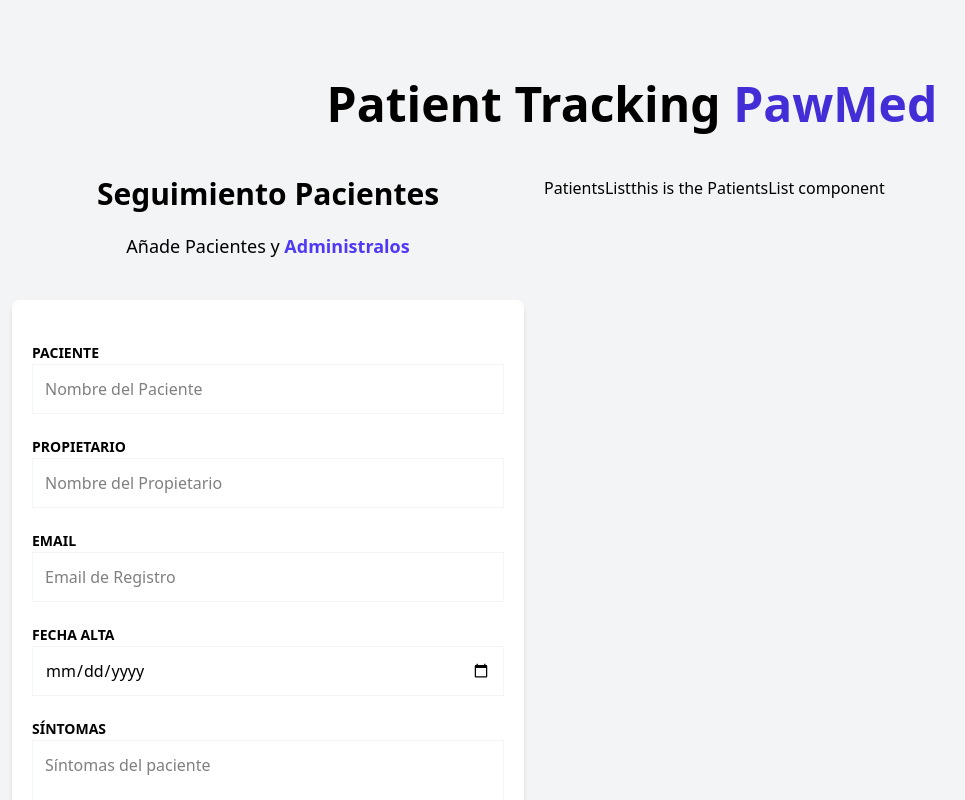
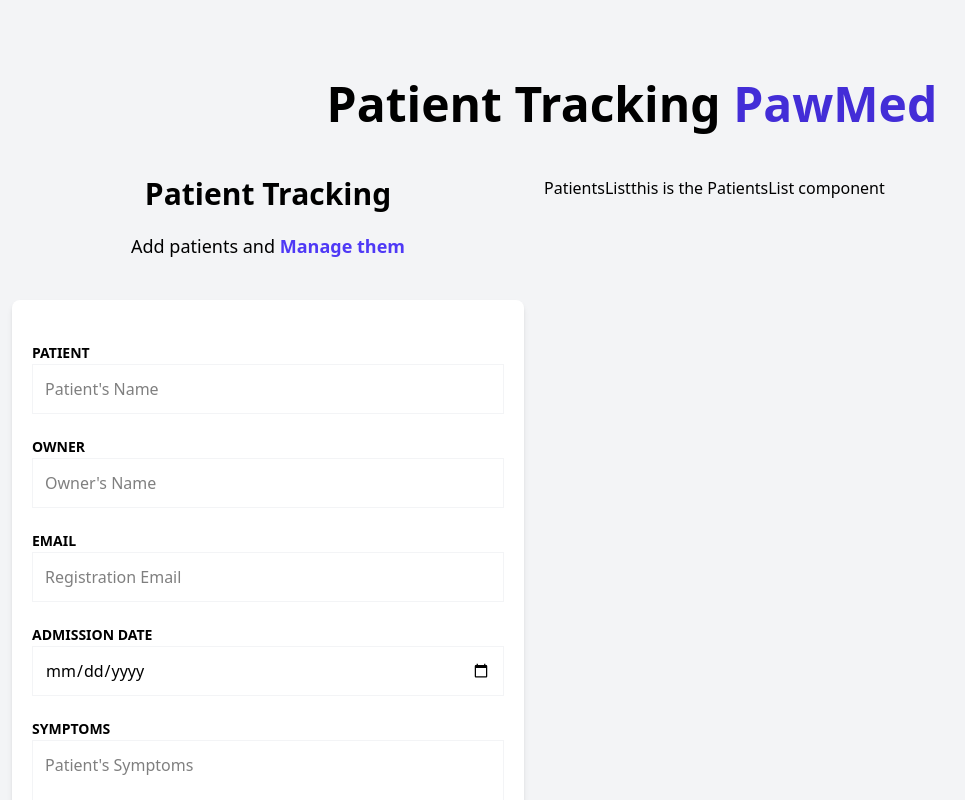
Before and after one commit to Magi2497/patient-manager, a React (Vite) app: page / in a window 1280 px wide. Shown: the top 800 px of the page, without its empty margins (8-973 px from the left). Built offline with nearby package versions, Linux system fonts and the light colour scheme.

Commit message:
added html for Patients form

```diff
--- a/src/components/PatientsForm.tsx
+++ b/src/components/PatientsForm.tsx
@@ -1,11 +1,11 @@
 export default function PatientForm() {
   return (
     <div className="md:w-1/2 lg:w-2/5 mx-5">
-      <h2 className="font-black text-3xl text-center">Seguimiento Pacientes</h2>
+      <h2 className="font-black text-3xl text-center">Patient Tracking</h2>
 
       <p className="text-lg mt-5 text-center mb-10">
-        Añade Pacientes y {''}
-        <span className="text-indigo-600 font-bold">Administralos</span>
+        Add patients and {''}
+        <span className="text-indigo-600 font-bold">Manage them</span>
       </p>
 
       <form
@@ -14,25 +14,25 @@
       >
         <div className="mb-5">
           <label htmlFor="name" className="text-sm uppercase font-bold">
-            Paciente
+            Patient
           </label>
           <input
             id="name"
-            className="w-full p-3  border border-gray-100"
+            className="w-full p-3 border border-gray-100"
             type="text"
-            placeholder="Nombre del Paciente"
+            placeholder="Patient's Name"
           />
         </div>
 
         <div className="mb-5">
-          <label htmlFor="caretaker" className="text-sm uppercase font-bold">
-            Propietario
+          <label htmlFor="owner" className="text-sm uppercase font-bold">
+            Owner
           </label>
           <input
-            id="caretaker"
-            className="w-full p-3  border border-gray-100"
+            id="owner"
+            className="w-full p-3 border border-gray-100"
             type="text"
-            placeholder="Nombre del Propietario"
+            placeholder="Owner's Name"
           />
         </div>
 
@@ -42,38 +42,38 @@
           </label>
           <input
             id="email"
-            className="w-full p-3  border border-gray-100"
+            className="w-full p-3 border border-gray-100"
             type="email"
-            placeholder="Email de Registro"
+            placeholder="Registration Email"
           />
         </div>
 
         <div className="mb-5">
           <label htmlFor="date" className="text-sm uppercase font-bold">
-            Fecha Alta
+            Admission Date
           </label>
           <input
             id="date"
-            className="w-full p-3  border border-gray-100"
+            className="w-full p-3 border border-gray-100"
             type="date"
           />
         </div>
 
         <div className="mb-5">
           <label htmlFor="symptoms" className="text-sm uppercase font-bold">
-            Síntomas
+            Symptoms
           </label>
           <textarea
             id="symptoms"
-            className="w-full p-3  border border-gray-100"
-            placeholder="Síntomas del paciente"
+            className="w-full p-3 border border-gray-100"
+            placeholder="Patient's Symptoms"
           ></textarea>
         </div>
 
         <input
           type="submit"
           className="bg-indigo-600 w-full p-3 text-white uppercase font-bold hover:bg-indigo-700 cursor-pointer transition-colors"
-          value="Guardar Paciente"
+          value="Save Patient"
         />
       </form>
     </div>
```
